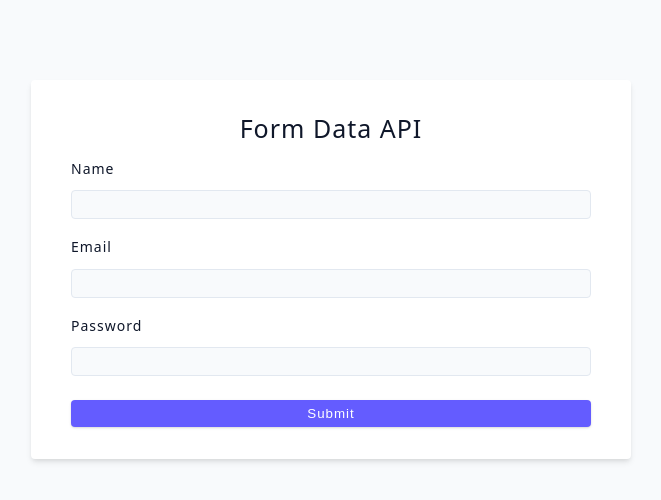
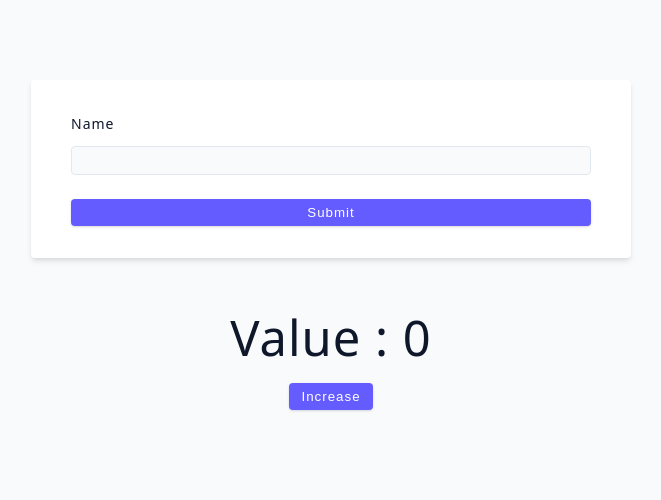
Before and after one commit to lokhandeganesh/hooks, a React (Vite) app: page / in a window 1280 px wide. Shown: the top 500 px of the page, without its empty margins (309-970 px from the left). Built offline with nearby package versions, Linux system fonts and the light colour scheme.

Commit message:
useRef basic structure and definition

```diff
--- a/src/App.jsx
+++ b/src/App.jsx
@@ -16,6 +16,7 @@ import ControlInput from './components/form/ControlInput';
 // import MultipleInputs from './components/form/MultipleInputs';
 import OtherInput from './components/form/OtherInput';
 import FormDataApi from './components/form/FormDataApi';
+import UseRefBasics from './components/useRefBasic/UseRefBasics';
 
 function App() {
   return (
@@ -38,7 +39,8 @@ function App() {
         {/* <ControlInput></ControlInput> */}
         {/* <MultipleInputs></MultipleInputs> */}
         {/* <OtherInput></OtherInput> */}
-        <FormDataApi></FormDataApi>
+        {/* <FormDataApi></FormDataApi> */}
+        <UseRefBasics></UseRefBasics>
       </div>
     </React.Fragment>
   );
--- /dev/null
+++ b/src/components/useRefBasic/UseRefBasics.jsx
@@ -0,0 +1,47 @@
+import React, { useEffect, useRef, useState } from 'react'
+
+// - Does not trigger re-render
+// - Preserve the values between renders
+// - Target DOM nodes/elements
+
+const UseRefBasics = () => {
+  const [value, setValue] = useState(0);
+  const refContainer = useRef(null);
+  const isMounted = useRef(false);
+  // console.log(refContainer);
+
+  useEffect(() => {
+    if (!isMounted.current) {
+      isMounted.current = true
+      return
+    };
+    console.log('re-render');
+  }, [value]);;
+
+  const handleSubmit = (e) => {
+    e.preventDefault();
+    const name = refContainer.current.value;
+    console.log(name)
+  };
+  return (
+    <div>
+      <form className='form' onSubmit={handleSubmit}>
+        <div className='form-row'>
+          <label htmlFor='name' className='form-label'>
+            Name
+          </label>
+          <input type='text' id='name' className='form-input' ref={refContainer} />
+        </div>
+        <button type='submit' className='btn btn-block'>
+          submit
+        </button>
+      </form>
+      <h1>value : {value}</h1>
+      <button onClick={() => setValue(value + 1)} className='btn'>
+        increase
+      </button>
+    </div>
+  )
+}
+
+export default UseRefBasics
```
